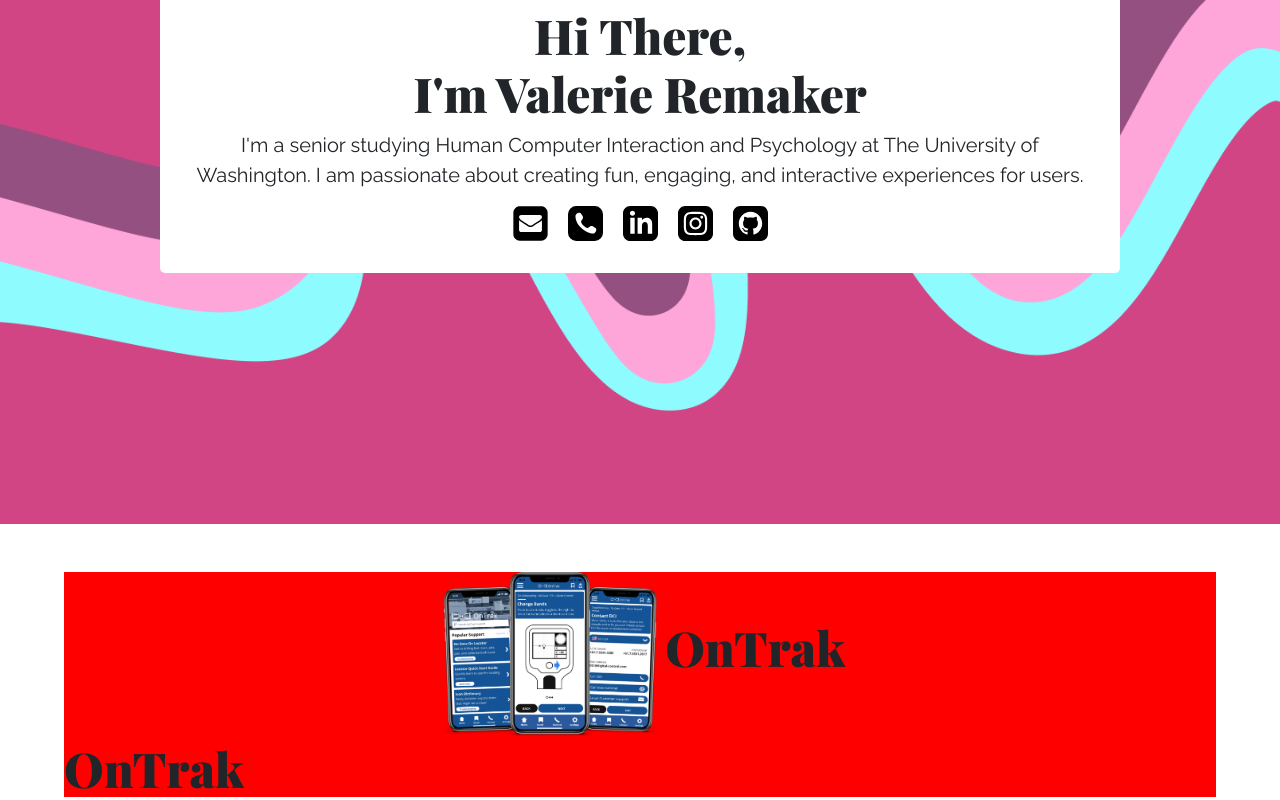
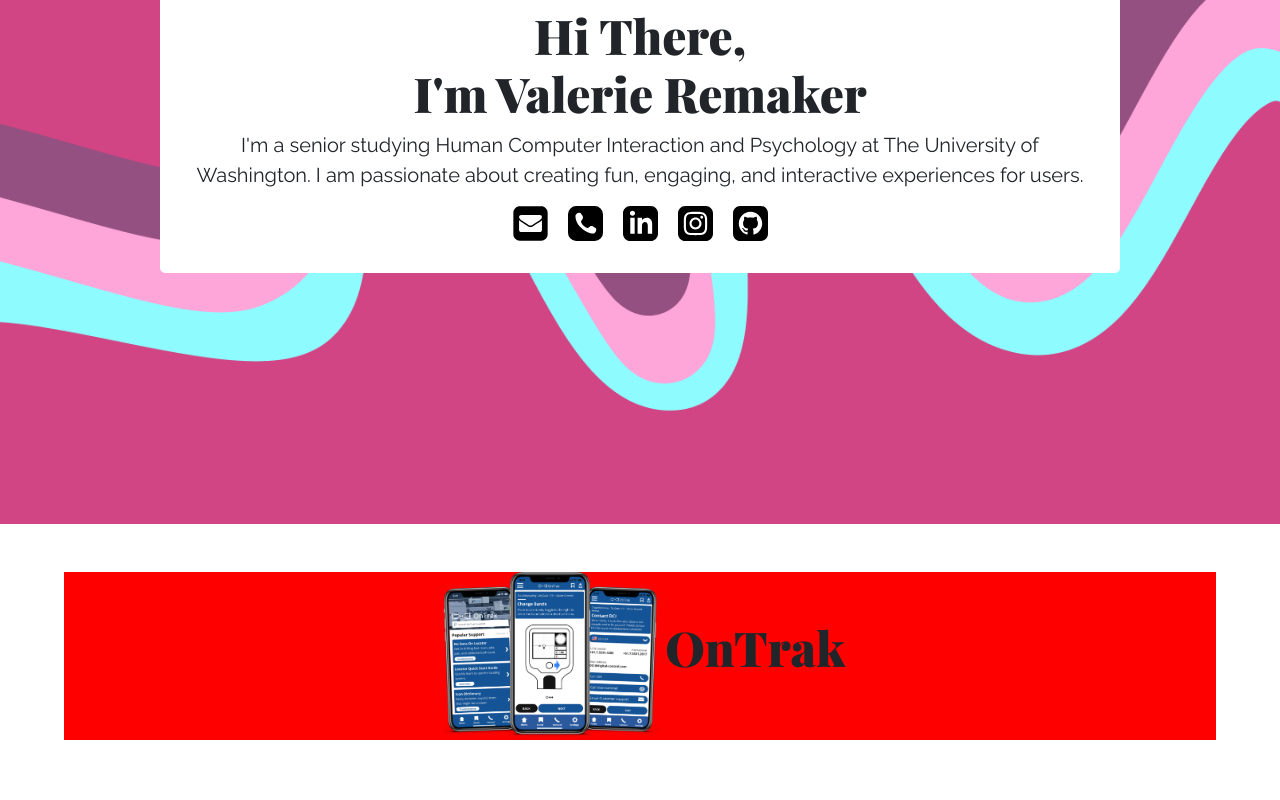
Before and after one commit to vremaker/portfolio, a Vue app: page / in a window 1280 px wide. Shown: the part 276-1076 px from the top of the page. After the commit the page ends 1016 px from the top, so only its background shows below. Built offline with nearby package versions, Linux system fonts and the light colour scheme; a web font is replaced by a local one.

Commit message:
start json for tiles

```diff
--- a/src/views/Home.vue
+++ b/src/views/Home.vue
@@ -27,9 +27,7 @@
           <p></p>
         </div>
         </div>
-        <div class="portfolio-piece">
-          <h1>OnTrak</h1>
-        </div>
+
 
     </div>
   </WithNav>
```
